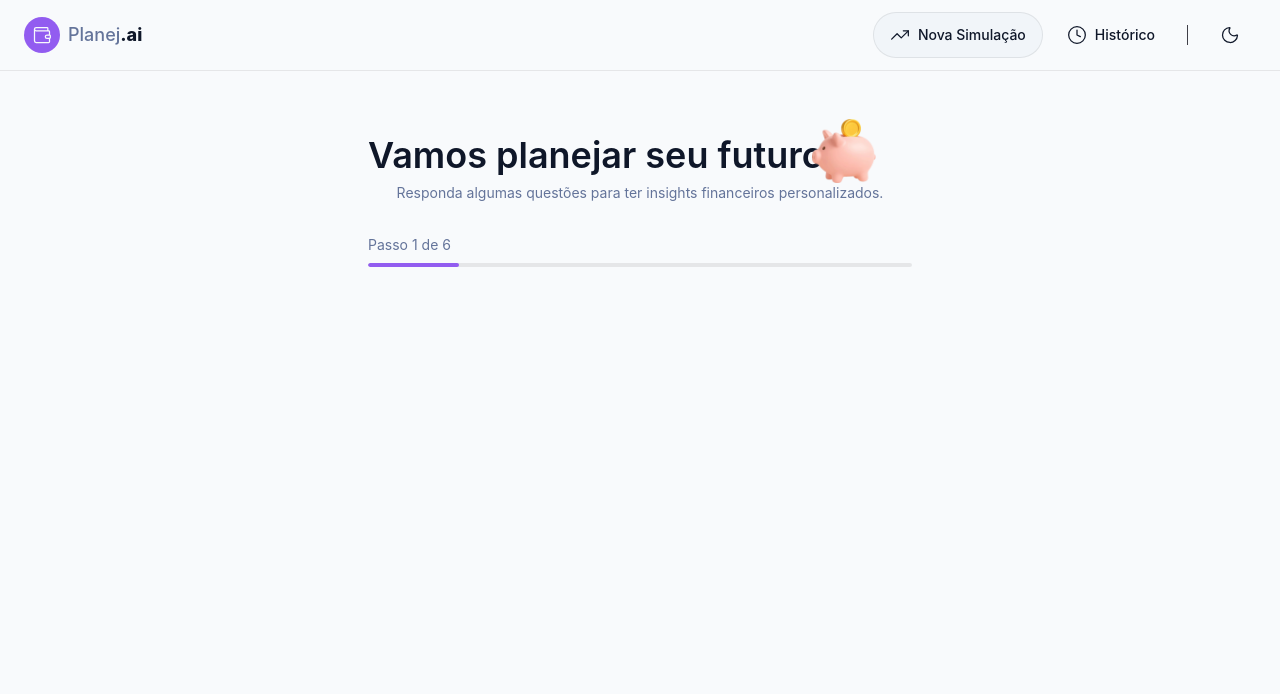
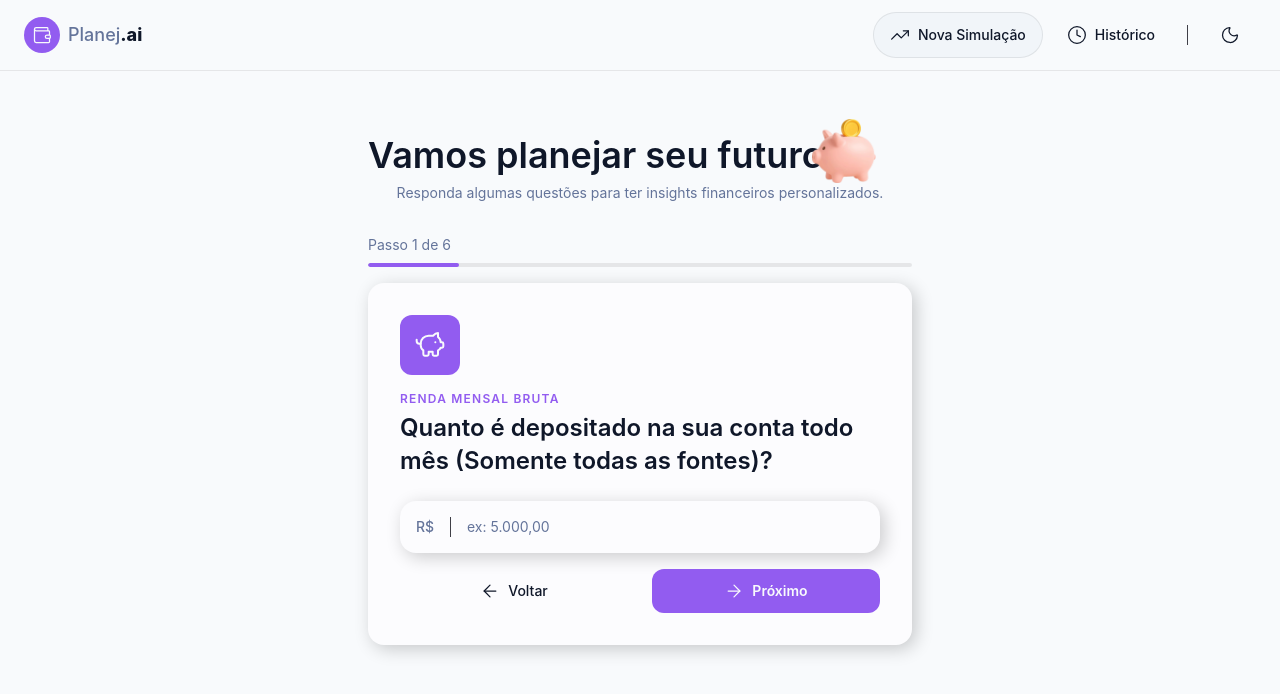
Before and after one commit to Otaviocuriel/dio-ai-react-frontend, a React (Vite) app in the folder planejaIA/: page / in a window 1280 px wide. Shown: the top 694 px of the page. Built offline with nearby package versions, Linux system fonts and the light colour scheme.

Commit message:
feat: Criando o card de pergunta e o input do formulário

```diff
--- a/planejaIA/src/components/features/Simulation/Form.tsx
+++ b/planejaIA/src/components/features/Simulation/Form.tsx
@@ -1,9 +1,21 @@
-import { StepProgress } from "./Progress";
+import { PiggyBank } from 'lucide-react'
+import { FormStep } from './FormStep'
+import { StepProgress } from './Progress'
 
-export function SimulationForm (){
-    return (
-        <>
-        <StepProgress currentStep= {1} totalSteps={6} />
-        </>
-    )
+export function SimulationForm() {
+  return (
+    <>
+      <StepProgress currentStep={1} totalSteps={6} />
+      <FormStep
+        icon={PiggyBank}
+        title="Renda mensal bruta"
+        question="Quanto é depositado na sua conta todo mês (Somente todas as fontes)?"
+        inputProps={{
+            type: 'text',
+            placeholder: 'ex: 5.000,00',
+            prefix: 'R$',
+        }}
+      />
+    </>
+  )
 }
--- /dev/null
+++ b/planejaIA/src/components/features/Simulation/FormStep.tsx
@@ -0,0 +1,60 @@
+import { Button } from '@/components/shared/Button'
+import { Input, type InputProps } from '@/components/shared/Input'
+import { ArrowLeft, ArrowRight, type LucideIcon } from 'lucide-react'
+import { Form } from 'react-router-dom'
+
+interface FormStepProps {
+  icon: LucideIcon
+  title: string
+  question: string
+  inputProps: InputProps
+  submitButtonProps?: {
+    label: string
+    emojiIcon?: string
+  }
+}
+
+export function FormStep({
+  icon: Icon,
+  title,
+  question,
+  inputProps,
+  submitButtonProps,
+}: FormStepProps) {
+  return (
+    <div className="bg-card rounded-2xl p-6 shadow-[4px_4px_18px_0px_rgba(0,0,0,0.2)] sm:p-8">
+      <div className="bg-primary mb-4 flex h-15 w-15 items-center justify-center rounded-xl">
+        <Icon size={32} className="text-primary-foreground" />
+      </div>
+
+      <h2 className="text-primary mb-1 text-xs font-semibold tracking-widest uppercase">{title}</h2>
+
+      <h3 className="text-foreground mb-6 text-xl leading-snug font-semibold sm:text-2xl">
+        {question}
+      </h3>
+      <Form className="flex flex-col gap-4">
+        <Input {...inputProps} />
+        <div className="flex flex-col gap-3 sm:flex-row sm:gap-6">
+          <Button
+            type="button"
+            //onClick={onBack}
+            variant="ghost"
+            icon={ArrowLeft}
+            className="order-2 flex-1 justify-center rounded-xl py-3 sm:order-1"
+          >
+            Voltar
+          </Button>
+          <Button
+            type="submit"
+            variant="primary"
+            icon={!submitButtonProps ? ArrowRight : undefined}
+            className="order-1 flex-1 sm:order-2"
+          >
+            {submitButtonProps?.label ?? 'Próximo'}
+            {submitButtonProps?.emojiIcon}
+          </Button>
+        </div>
+      </Form>
+    </div>
+  )
+}
--- /dev/null
+++ b/planejaIA/src/components/shared/Input.tsx
@@ -0,0 +1,36 @@
+import type { InputHTMLAttributes } from 'react'
+
+import { Divider } from './Divider'
+
+export interface InputProps extends InputHTMLAttributes<HTMLInputElement> {
+  prefix?: string
+  suffix?: string
+}
+
+export function Input({ prefix, suffix, ...rest }: InputProps) {
+  return (
+    <div className="bg-input flex items-center rounded-2xl p-4 shadow-[4px_4px_18px_0px_rgba(0,0,0,0.2)]">
+      {prefix && (
+        <>
+          <span className="text-muted-foreground text-sm font-medium">
+            {prefix}
+          </span>
+          <Divider orientation="vertical" />
+        </>
+      )}
+      <input
+        className="text-foreground placeholder:text-muted-foreground w-full bg-transparent text-sm outline-none"
+        autoFocus
+        {...rest}
+      />
+      {suffix && (
+        <>
+          <Divider orientation="vertical" />
+          <span className="text-muted-foreground text-sm font-medium">
+            {suffix}
+          </span>
+        </>
+      )}
+    </div>
+  )
+}
```
